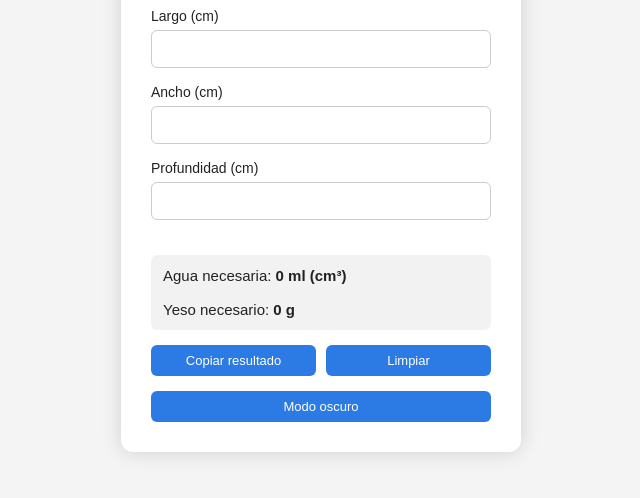
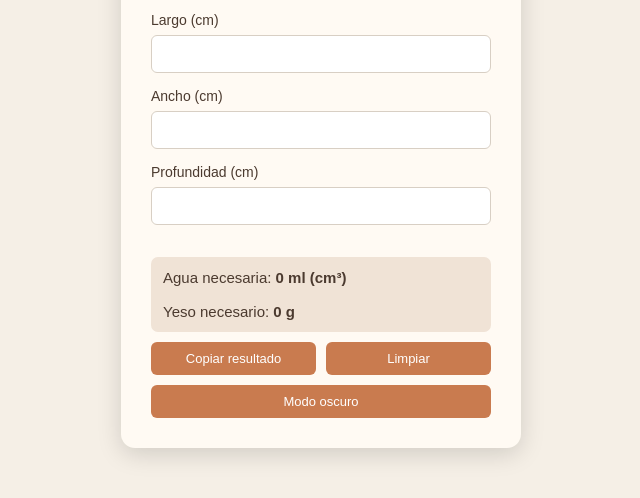
Before and after one commit to ycaceramica/calculadora-yeso, a plain HTML site: page index.html in a window 1280 px wide. Shown: the part 258-756 px from the top of the page, without its empty margins (319-959 px from the left). Drawn offline with Linux system fonts and the light colour scheme.

Commit message:
Update index.html

```diff
--- a/index.html
+++ b/index.html
@@ -7,17 +7,21 @@
 <style>
 
 :root{
---bg:#f4f4f4;
---card:#ffffff;
---text:#222;
---accent:#2c7be5;
+--bg:#f5efe6;
+--card:#fffaf3;
+--text:#4b3a2f;
+--accent:#c97b4f;
+--accent-hover:#b46a42;
+--result:#f0e3d6;
 }
 
 body.dark{
---bg:#1e1e1e;
---card:#2b2b2b;
---text:#f1f1f1;
---accent:#4c8dff;
+--bg:#2c2420;
+--card:#3a302b;
+--text:#f3e9e2;
+--accent:#d38c5f;
+--accent-hover:#c57c50;
+--result:#4a3e38;
 }
 
 body{
@@ -34,8 +38,8 @@ margin:0;
 .card{
 background:var(--card);
 padding:30px;
-border-radius:12px;
-box-shadow:0 0 20px rgba(0,0,0,0.15);
+border-radius:14px;
+box-shadow:0 6px 25px rgba(0,0,0,0.15);
 width:340px;
 }
 
@@ -51,28 +55,28 @@ font-size:14px;
 input,select{
 width:100%;
 padding:10px;
-margin-top:5px;
-margin-bottom:15px;
+margin-top:6px;
+margin-bottom:14px;
 border-radius:6px;
-border:1px solid #ccc;
+border:1px solid #d8cfc4;
 box-sizing:border-box;
 font-size:14px;
 }
 
 button{
 width:100%;
-padding:10px;
+padding:11px;
 background:var(--accent);
 color:white;
 border:none;
 border-radius:6px;
 font-size:15px;
 cursor:pointer;
-margin-top:5px;
+transition:0.2s;
 }
 
 button:hover{
-opacity:0.9;
+background:var(--accent-hover);
 }
 
 .row{
@@ -81,17 +85,17 @@ gap:10px;
 margin-top:10px;
 }
 
-.resultado{
-margin-top:20px;
-background:rgba(0,0,0,0.05);
-padding:12px;
-border-radius:6px;
-font-size:15px;
+.smallbtn{
+font-size:13px;
+padding:9px;
 }
 
-.smallbtn{
-font-size:13px;
-padding:8px;
+.resultado{
+margin-top:18px;
+background:var(--result);
+padding:12px;
+border-radius:7px;
+font-size:15px;
 }
 
 </style>
@@ -222,6 +226,7 @@ var texto="Agua: "+document.getElementById("agua").innerText+
 navigator.clipboard.writeText(texto);
 
 alert("Resultado copiado");
+
 }
 
 function limpiar(){
```
